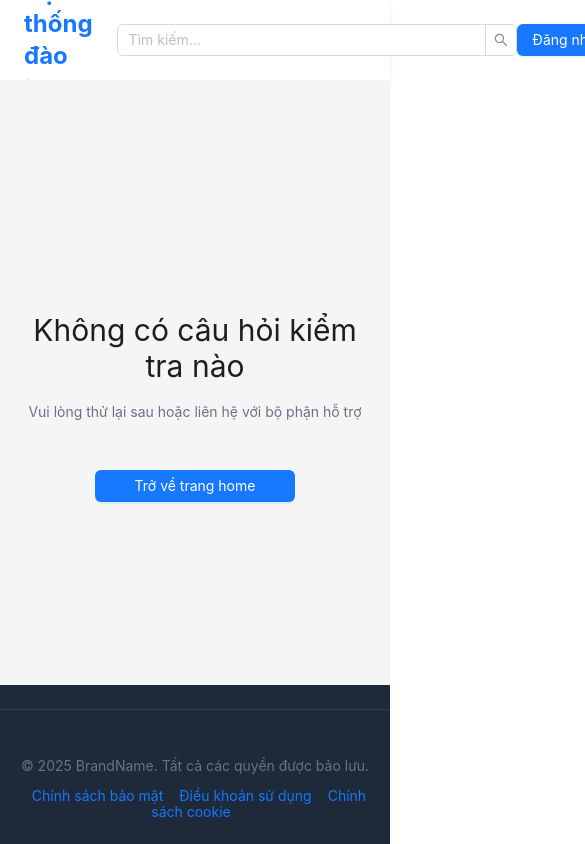
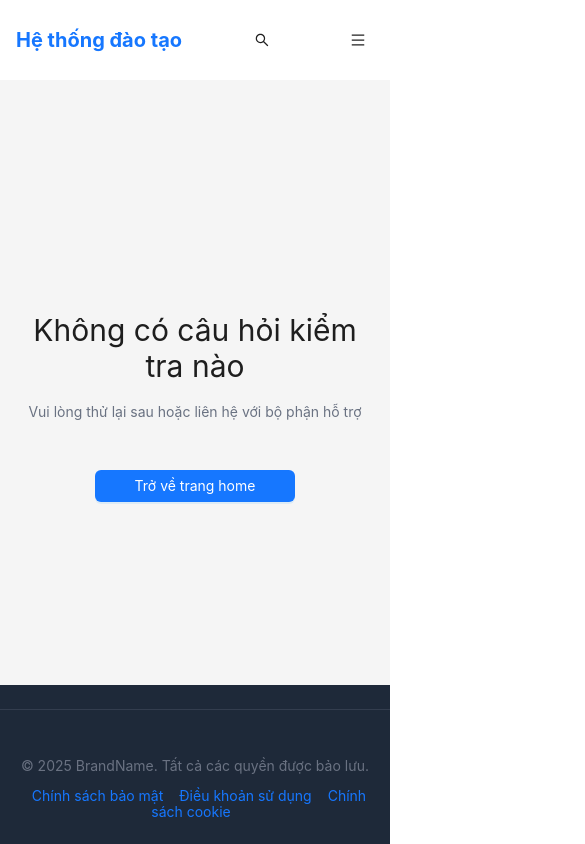
Before and after one commit to truongdevND/learning, a React (Vite) app: page /test/1 in a window 390 px wide. Shown: the top 844 px of the page, 585 px wide, since content can reach past the window. Built offline with nearby package versions, Linux system fonts and the light colour scheme.

Commit message:
refactor: enhance HeaderComponent with mobile menu toggle, improved search functionality, and updated layout for better responsiveness

```diff
--- a/src/components/layoutClient/HeaderComponent.jsx
+++ b/src/components/layoutClient/HeaderComponent.jsx
@@ -1,6 +1,6 @@
 import React, { useState, useEffect } from 'react';
 import { Menu, Dropdown, Input, Avatar, Button } from 'antd';
-import { UserOutlined } from '@ant-design/icons';
+import { UserOutlined, MenuOutlined, SearchOutlined } from '@ant-design/icons';
 import { useNavigate } from 'react-router-dom';
 import courseService from '../../services/courseService';
 
@@ -11,8 +11,9 @@ const Header = () => {
   const navigate = useNavigate();
   const [searchResults, setSearchResults] = useState([]);
   const [searchLoading, setSearchLoading] = useState(false);
-  const [searchValue, setSearchValue] = useState("");
+  const [searchValue, setSearchValue] = useState('');
   const [showDropdown, setShowDropdown] = useState(false);
+  const [mobileMenuOpen, setMobileMenuOpen] = useState(false); // State for mobile menu toggle
 
   useEffect(() => {
     const userData = localStorage.getItem('user');
@@ -29,15 +30,15 @@ const Header = () => {
   const handleLogout = () => {
     localStorage.removeItem('user');
     setUser(null);
-    navigate("/login");
+    navigate('/login');
   };
 
   const handleLogin = () => {
-    navigate("/login");
+    navigate('/login');
   };
 
   const handleRegister = () => {
-    navigate("/register");
+    navigate('/register');
   };
 
   const handleSearch = async (value) => {
@@ -57,40 +58,50 @@ const Header = () => {
   const handleResultClick = (id) => {
     setShowDropdown(false);
     setSearchResults([]);
-    setSearchValue("");
+    setSearchValue('');
     navigate(`/course/${id}`);
   };
 
+  // Toggle mobile menu
+  const toggleMobileMenu = () => {
+    setMobileMenuOpen(!mobileMenuOpen);
+  };
+
   return (
-    <header className="w-full bg-white h-[80px] flex items-center justify-center shadow-md py-4 px-6">
-      <div className="container mx-auto">
-        <div className="flex items-center justify-between">
+    <header className="w-full bg-white h-auto min-h-[80px] flex items-center justify-center shadow-md py-4 px-4 sm:px-6">
+      <div className="container mx-auto flex items-center justify-between flex-wrap">
+        {/* Logo */}
         <div className="flex items-center">
-            <div className="mr-6">
-              <a href="/" className="text-2xl font-bold text-blue-600">
+          <a
+            href="/"
+            className="text-xl sm:text-2xl font-bold text-blue-600 whitespace-nowrap"
+          >
             Hệ thống đào tạo
           </a>
         </div>
 
-            <div className="relative">
+        {/* Search Bar - Hidden on mobile, shown as icon */}
+        <div className="hidden md:flex relative flex-1 mx-4 max-w-[400px]">
           <Search
             placeholder="Tìm kiếm..."
             onSearch={handleSearch}
             loading={searchLoading}
-                style={{ width: '400px' }}
             value={searchValue}
-                onChange={event => setSearchValue(event.target.value)}
-                onFocus={() => { if (searchResults.length > 0 || searchValue) setShowDropdown(true); }}
+            onChange={(event) => setSearchValue(event.target.value)}
+            onFocus={() => {
+              if (searchResults.length > 0 || searchValue) setShowDropdown(true);
+            }}
             onBlur={() => setTimeout(() => setShowDropdown(false), 200)}
+            className="w-full"
           />
           {showDropdown && (
-                <div className="absolute bg-white shadow-lg rounded-lg w-[400px] z-50 max-h-72 overflow-auto border border-gray-200 mt-1">
+            <div className="absolute bg-white shadow-lg rounded-lg w-full z-50 max-h-72 overflow-auto border border-gray-200 mt-1 top-full">
               {searchLoading ? (
                 <div className="flex items-center justify-center p-4 text-blue-500">
                   Đang tìm kiếm...
                 </div>
               ) : searchResults.length > 0 ? (
-                    searchResults.map(course => (
+                searchResults.map((course) => (
                   <div
                     key={course.id}
                     className="flex items-center gap-3 p-3 hover:bg-blue-50 cursor-pointer border-b last:border-b-0 transition-colors"
@@ -102,27 +113,54 @@ const Header = () => {
                       className="w-12 h-12 object-cover rounded border"
                     />
                     <div className="flex-1 min-w-0">
-                          <div className="font-semibold text-gray-800 truncate">{course.course_name}</div>
-                          <div className="text-xs text-gray-500 truncate">{course.description}</div>
+                      <div className="font-semibold text-gray-800 truncate">
+                        {course.course_name}
+                      </div>
+                      <div className="text-xs text-gray-500 truncate">
+                        {course.description}
+                      </div>
                     </div>
                   </div>
                 ))
               ) : (
                 <div className="flex flex-col items-center justify-center p-4 text-gray-400 select-none">
-                      <svg xmlns="http://www.w3.org/2000/svg" className="h-8 w-8 mb-2" fill="none" viewBox="0 0 24 24" stroke="currentColor"><path strokeLinecap="round" strokeLinejoin="round" strokeWidth={2} d="M9 13h6m2 7a9 9 0 11-18 0 9 9 0 0118 0z" /></svg>
+                  <svg
+                    xmlns="http://www.w3.org/2000/svg"
+                    className="h-8 w-8 mb-2"
+                    fill="none"
+                    viewBox="0 0 24 24"
+                    stroke="currentColor"
+                  >
+                    <path
+                      strokeLinecap="round"
+                      strokeLinejoin="round"
+                      strokeWidth={2}
+                      d="M9 13h6m2 7a9 9 0 11-18 0 9 9 0 0118 0z"
+                    />
+                  </svg>
                   <span>Không có dữ liệu</span>
                 </div>
               )}
             </div>
           )}
         </div>
+
+        {/* Mobile Search Icon */}
+        <div className="md:hidden flex items-center">
+          <Button
+            type="text"
+            icon={<SearchOutlined />}
+            onClick={() => navigate('/search')} // Navigate to a dedicated search page or toggle search bar
+            className="text-gray-600"
+          />
         </div>
 
-          <div className="flex items-center space-x-4">
+        {/* Desktop User Actions */}
+        <div className="hidden md:flex items-center space-x-4">
           {user ? (
             <div className="flex items-center gap-4">
               <Avatar icon={<UserOutlined />} size={36} />
-      <span className="hidden md:inline-block font-medium text-gray-800">
+              <span className="font-medium text-gray-800 truncate max-w-[150px]">
                 {user.email}
               </span>
               <Button
@@ -154,7 +192,58 @@ const Header = () => {
           )}
         </div>
 
+        {/* Mobile Menu Toggle */}
+        <div className="md:hidden flex items-center">
+          <Button
+            type="text"
+            icon={<MenuOutlined />}
+            onClick={toggleMobileMenu}
+            className="text-gray-600"
+          />
         </div>
+
+        {/* Mobile Menu Dropdown */}
+        {mobileMenuOpen && (
+          <div className="w-full md:hidden bg-white border-t border-gray-200 mt-4">
+            <div className="flex flex-col items-start p-4 space-y-4">
+              {user ? (
+                <>
+                  <div className="flex items-center gap-3">
+                    <Avatar icon={<UserOutlined />} size={36} />
+                    <span className="font-medium text-gray-800 truncate">
+                      {user.email}
+                    </span>
+                  </div>
+                  <Button
+                    type="default"
+                    danger
+                    onClick={handleLogout}
+                    className="w-full bg-red-50 hover:bg-red-100 text-red-600 border border-red-200 rounded-md py-2"
+                  >
+                    Đăng xuất
+                  </Button>
+                </>
+              ) : (
+                <>
+                  <Button
+                    type="primary"
+                    onClick={handleLogin}
+                    className="w-full rounded-md py-2 font-semibold shadow"
+                  >
+                    Đăng nhập
+                  </Button>
+                  <Button
+                    type="default"
+                    onClick={handleRegister}
+                    className="w-full rounded-md py-2 font-semibold border border-blue-500 text-blue-600 hover:bg-blue-50"
+                  >
+                    Đăng ký
+                  </Button>
+                </>
+              )}
+            </div>
+          </div>
+        )}
       </div>
     </header>
   );
```
Lines whose indentation alone changed are shown as unchanged.
